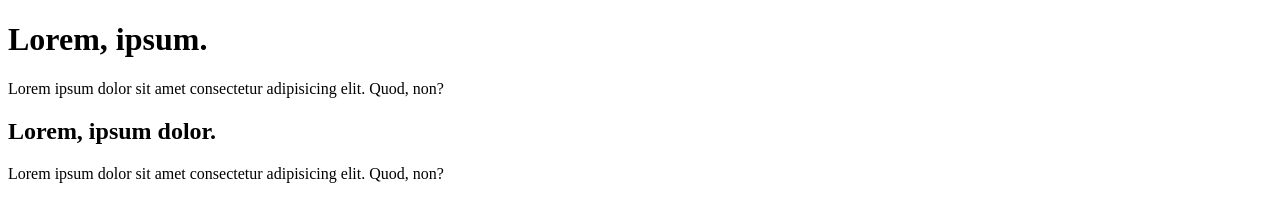
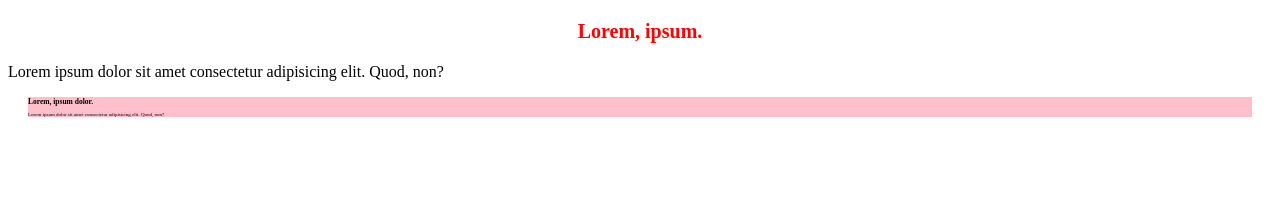
Before and after one commit to oliverplassiard/skj, a plain HTML site: page index.html in a window 1280 px wide. Drawn offline with Linux system fonts and the light colour scheme.

Commit message:
add article style

```diff
--- a/index.html
+++ b/index.html
@@ -4,6 +4,7 @@
         <meta charset="UTF-8" />
         <meta name="viewport" content="width=device-width, initial-scale=1.0" />
         <title>Document</title>
+        <link rel="stylesheet" href="style.css" />
     </head>
     <body>
         <header>
--- a/style.css
+++ b/style.css
@@ -6,3 +6,11 @@ h1 {
     margin-top: 20px;
     margin-bottom: 20px;
 }
+
+article {
+    margin-left: 20px;
+    margin-right: 20px;
+    margin-bottom: 20px;
+    font-size: 5px;
+    background-color: pink;
+}
```
